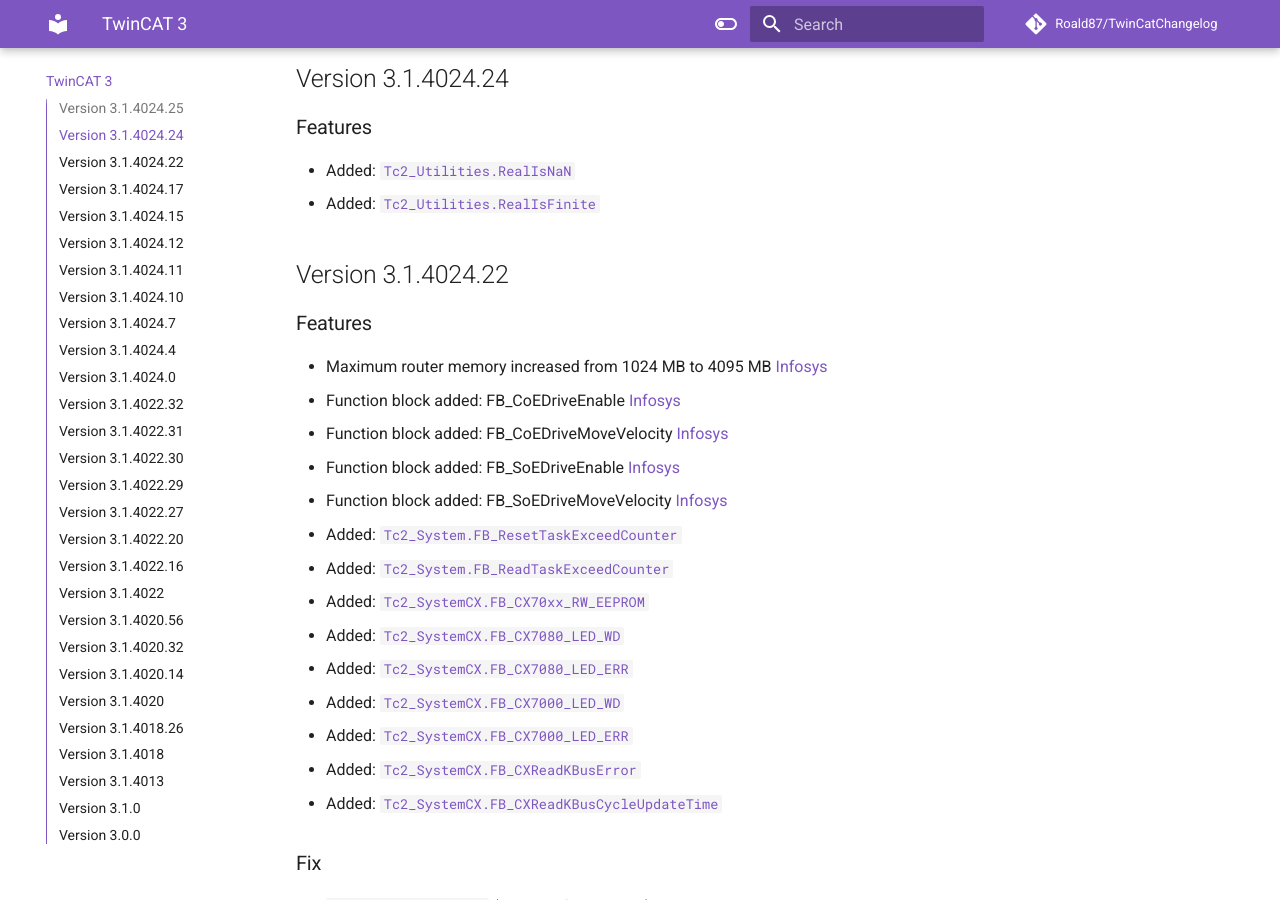
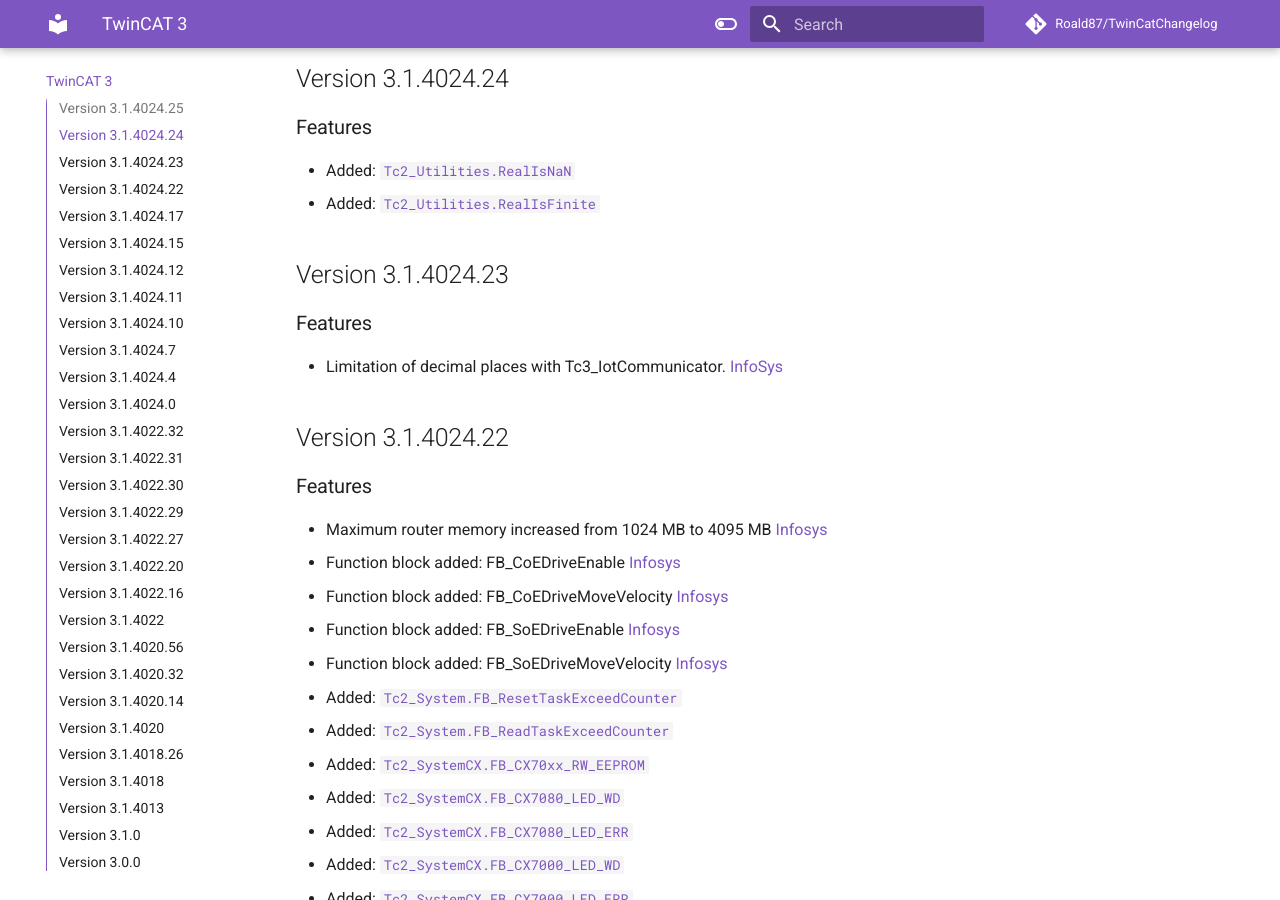
Before and after one commit to Roald87/TwinCatChangelog, an MkDocs documentation site: the page built from docs/tc3.md, in a window 1280 px wide and 900 px high, scrolled down 585 px. Built offline with MkDocs 1.6.1 and Material for MkDocs 9.7.7, drawn with Linux system fonts in a browser that asks for light colours; comment, search, counter and statistics services are not loaded.

Commit message:
add 4024.23 changes of Tc3_IotCommunicator
decimal limitation

```diff
--- a/docs/tc3.md
+++ b/docs/tc3.md
@@ -18,6 +18,12 @@
 
 - Added: [`Tc2_Utilities.RealIsNaN`](https://infosys.beckhoff.com/../content/1033/tcplclib_tc2_utilities/11506311563.html?id=242917297032427132)
 - Added: [`Tc2_Utilities.RealIsFinite`](https://infosys.beckhoff.com/../content/1033/tcplclib_tc2_utilities/11506278283.html?id=1461230831771457831)
+
+## Version 3.1.4024.23
+
+### Features
+
+- Limitation of decimal places with Tc3_IotCommunicator. [InfoSys](https://infosys.beckhoff.com/../content/1033/tf6730_tc3_iot_communicator/11268269707.html?id=2544377694223424412)
 
 ## Version 3.1.4024.22
 
```
